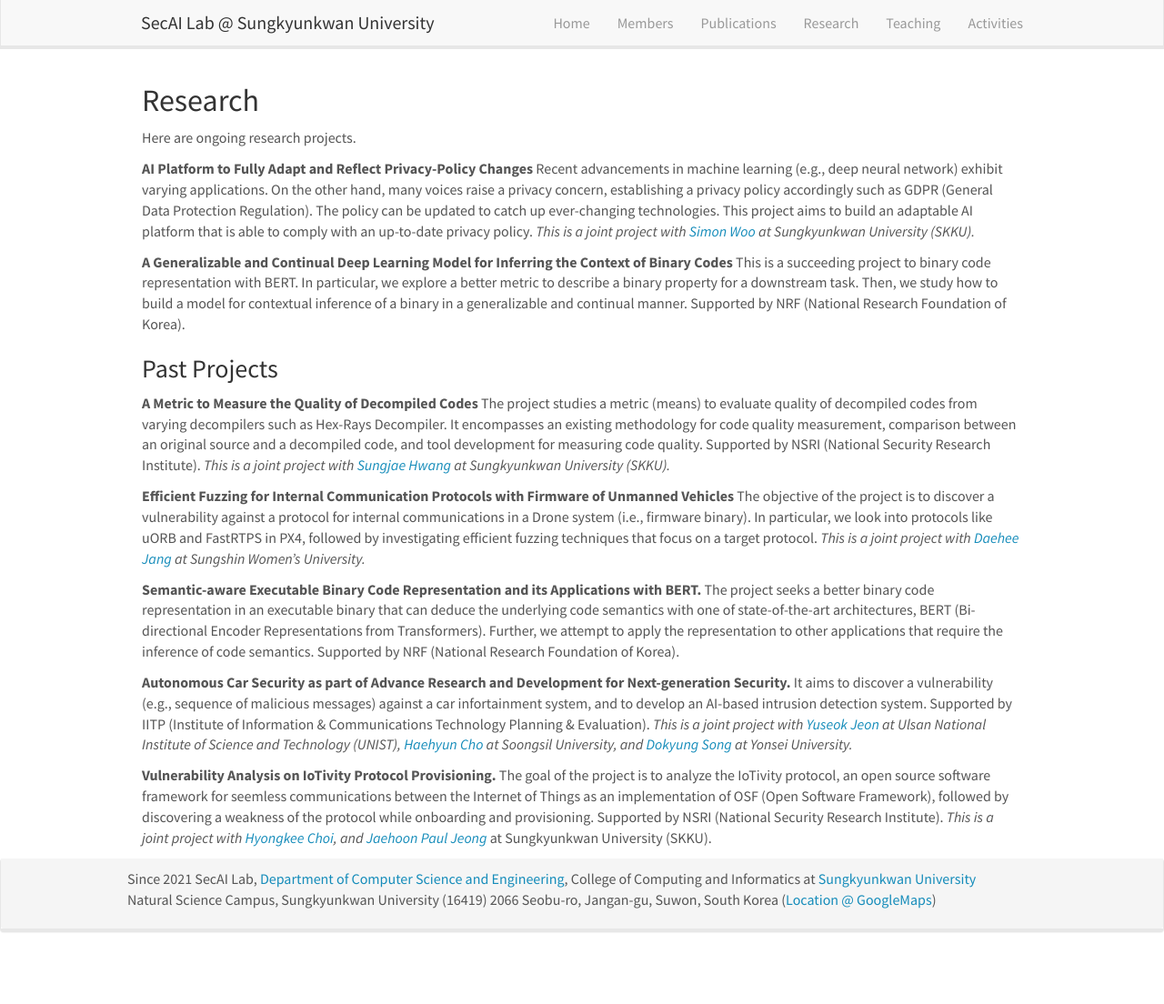
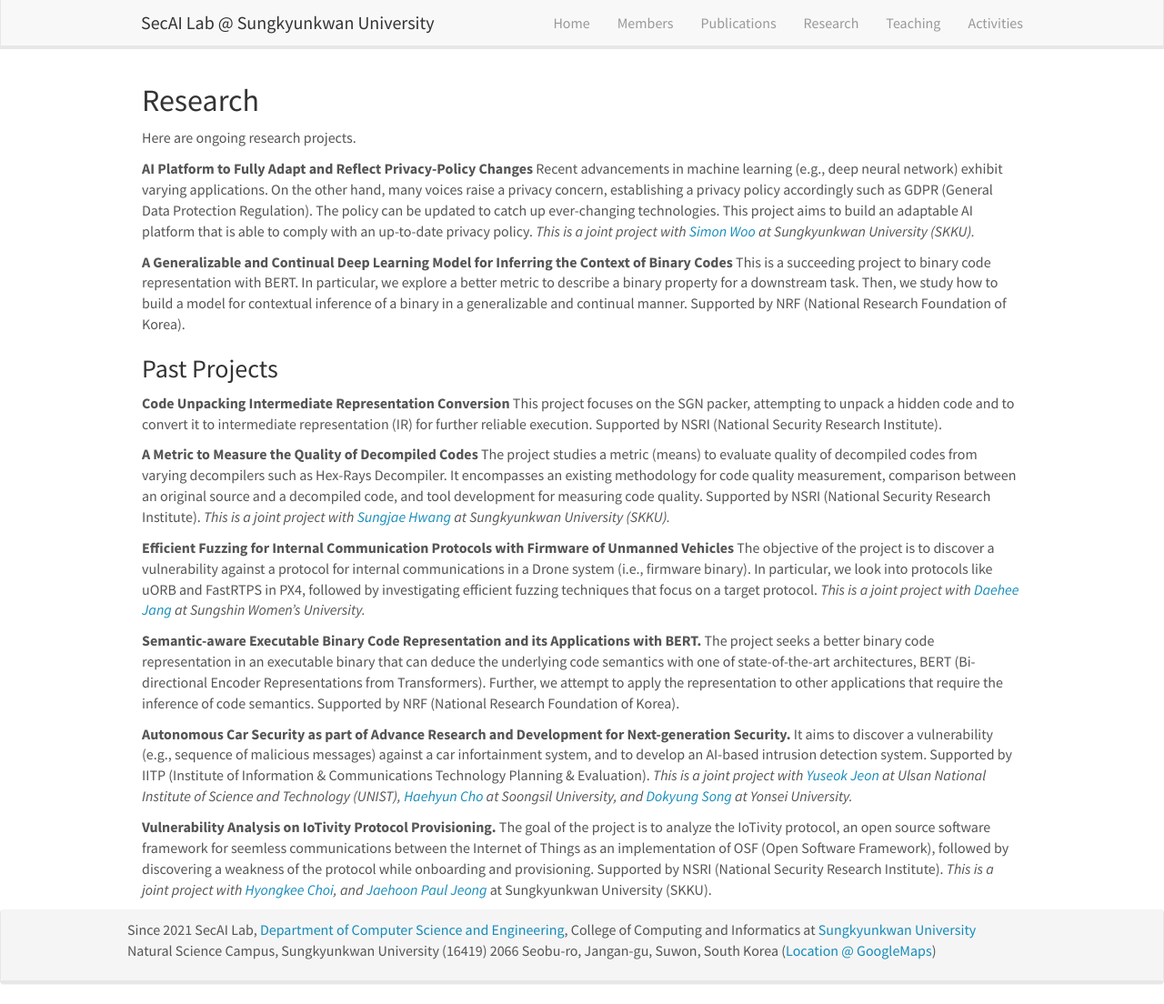
Before and after one commit to SecAI-Lab/secai-lab.github.io, a Jekyll site: the page built from _pages/research.md, in a window 1280 px wide and 1104 px high. Shown: the whole window at 91% size. Built offline with Jekyll 4.4.1, drawn with Linux system fonts in a browser that asks for light colours; nearby versions of some CDN libraries.

Commit message:
research updated

```diff
--- a/_pages/research.md
+++ b/_pages/research.md
@@ -30,6 +30,12 @@
 
 
 ### Past Projects
+
+**Code Unpacking Intermediate Representation Conversion**
+This project focuses on the SGN packer, attempting to unpack
+a hidden code and to convert it to intermediate representation (IR)
+for further reliable execution.
+Supported by NSRI (National Security Research Institute).
 
 **A Metric to Measure the Quality of Decompiled Codes**
 The project studies a metric (means) to evaluate quality of
```
